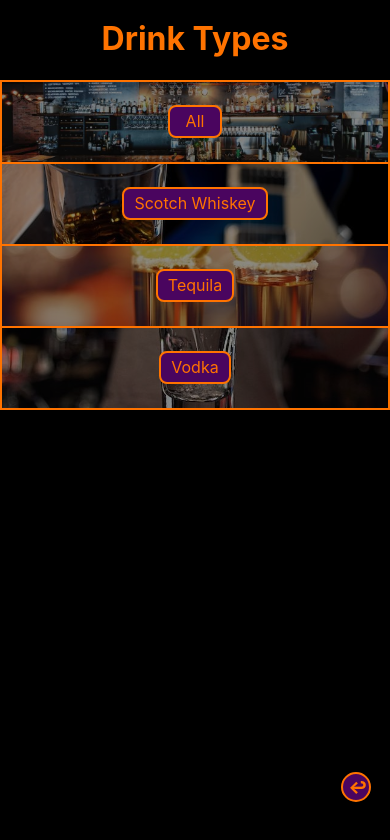
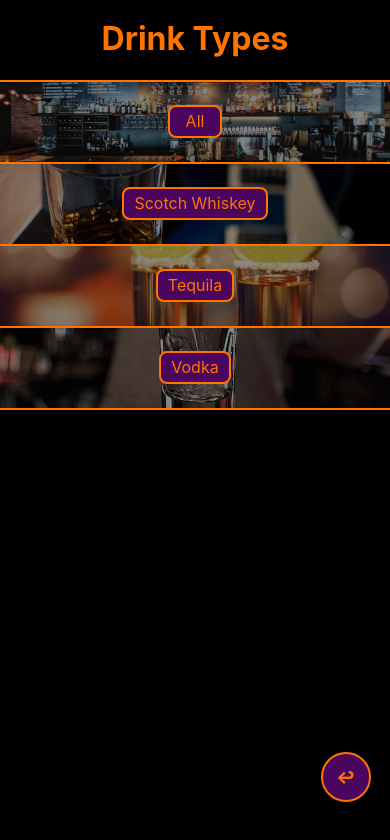
Before and after one commit to dkempen98/menu-application, a React (Create React App) app in the folder client/: page /drinks in a window 390 px wide. Shown: the top 840 px of the page. Built offline with nearby package versions, Linux system fonts and the light colour scheme.

Commit message:
slight mobile adjustments

```diff
--- a/client/src/App.css
+++ b/client/src/App.css
@@ -26,8 +26,8 @@ body {
   right: 5%;
   float: inherit;
 
-  height: 30px;
-  width: 30px;
+  height: 50px;
+  width: 50px;
 
   background-color: var(--primary-color);
   color: var(--secondary-color);
@@ -98,6 +98,8 @@ body {
 .drinks-items {
   background-color: var(--primary-color);
   border: 2px solid var(--secondary-color);
+  border-left: none;
+  border-right: none;
   margin-bottom: -2px;
 
   list-style: none;
```
